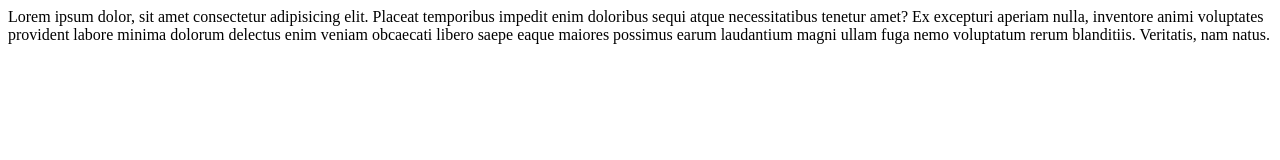
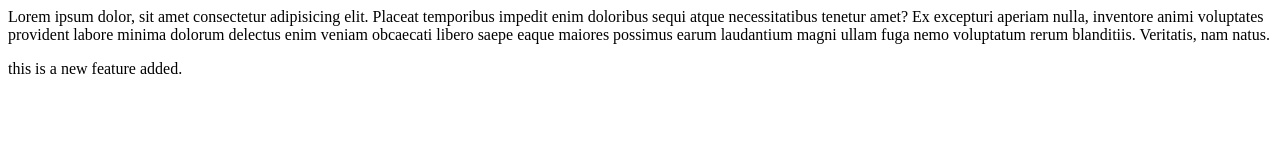
Before and after one commit to Avi113595/Localrepo, a plain HTML site: page Index.html in a window 1280 px wide. Drawn offline with Linux system fonts and the light colour scheme.

Commit message:
Add new feature

```diff
--- a/Index.html
+++ b/Index.html
@@ -1 +1,2 @@
 <p>Lorem ipsum dolor, sit amet consectetur adipisicing elit. Placeat temporibus impedit enim doloribus sequi atque necessitatibus tenetur amet? Ex excepturi aperiam nulla, inventore animi voluptates provident labore minima dolorum delectus enim veniam obcaecati libero saepe eaque maiores possimus earum laudantium magni ullam fuga nemo voluptatum rerum blanditiis. Veritatis, nam natus.</p>
+<p>this is a new feature added.</p>
```
